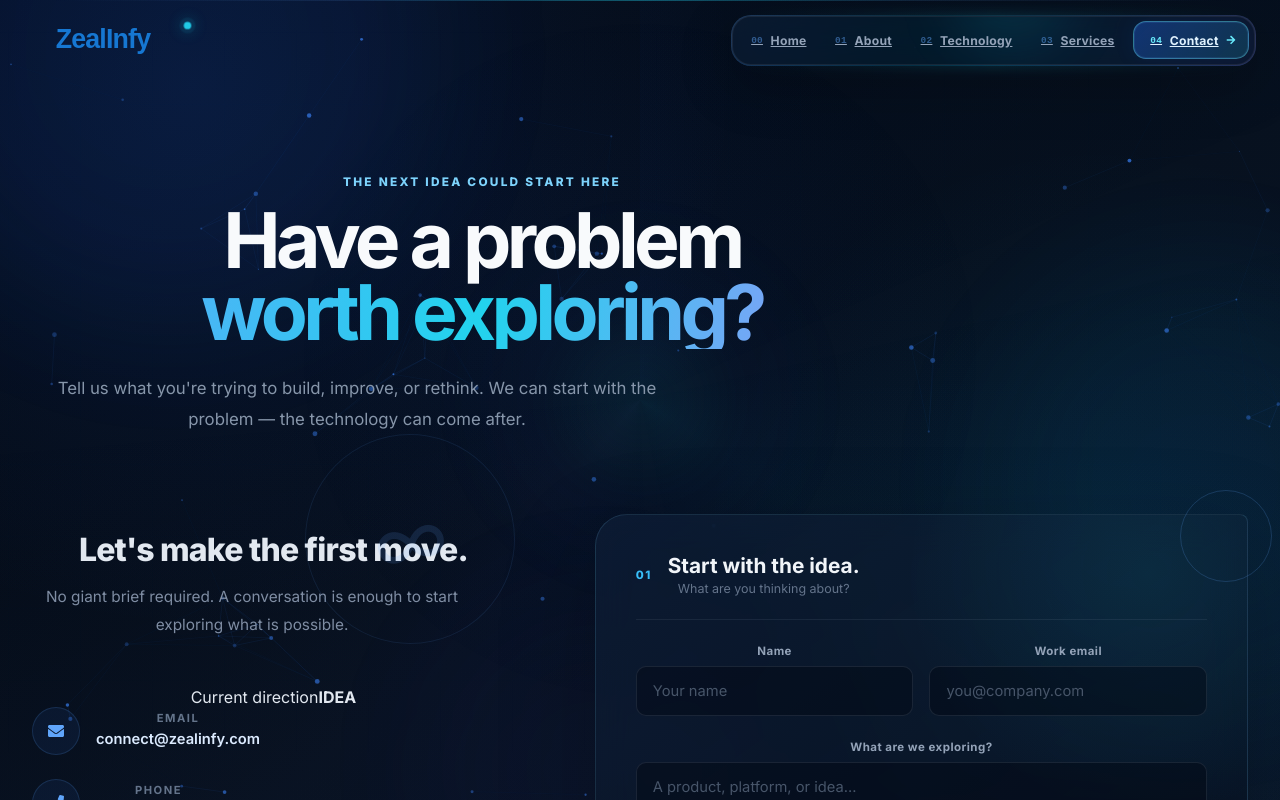
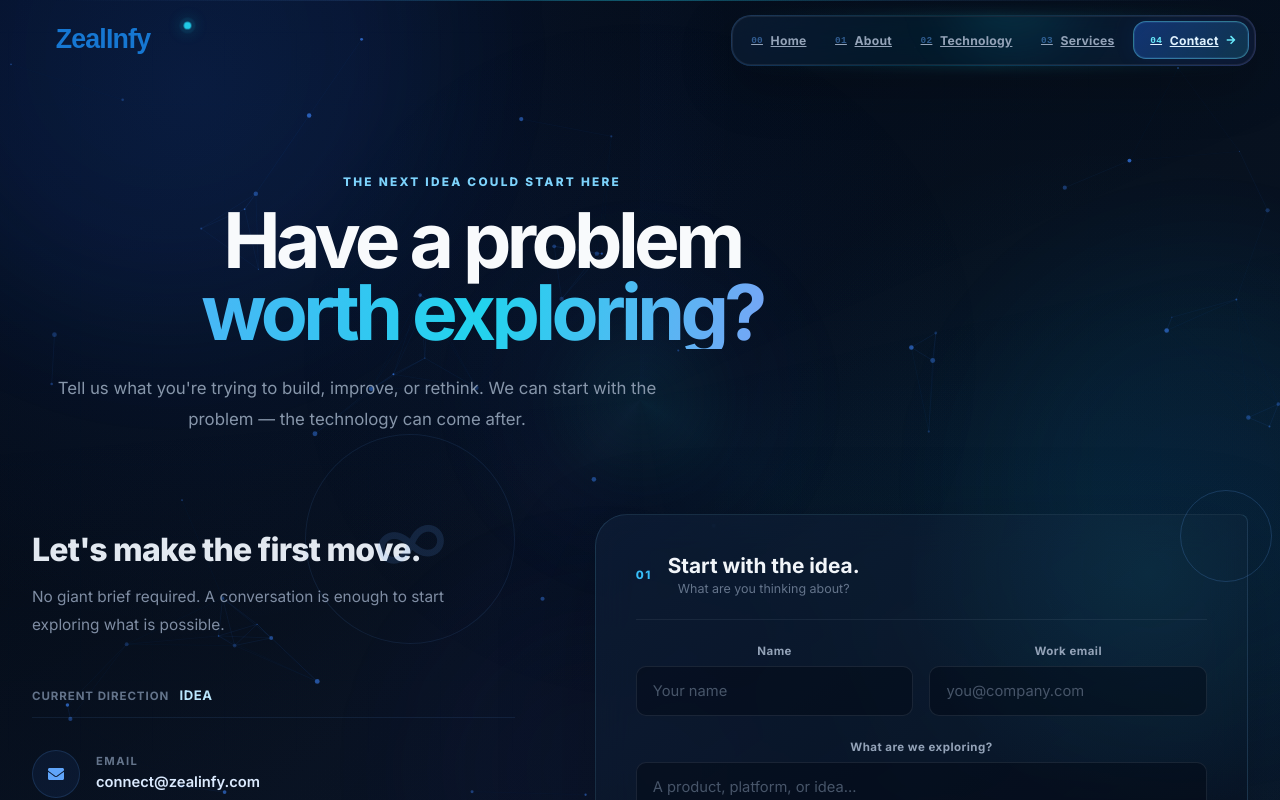
Before and after one commit to rajeshreddyrrr/ZealInfy-Website, a React (Create React App) app: page /contact in a window 1280 px wide. Shown: the top 800 px of the page. Built offline with nearby package versions, Linux system fonts and the light colour scheme.

Commit message:
fix: align contact information and active direction

```diff
--- a/src/components/Contact.css
+++ b/src/components/Contact.css
@@ -51,6 +51,7 @@
 .contact-info-container {
   position: relative;
   padding-top: 1rem;
+  text-align: left;
 }
 
 .contact-orbit {
@@ -70,6 +71,7 @@
 }
 
 .contact-info-title {
+  text-align: left;
   font-size: 2rem;
   color: #e2e8f0;
   margin-bottom: 0.9rem;
@@ -78,11 +80,35 @@
 }
 
 .contact-info-description {
+  text-align: left;
   max-width: 440px;
   font-size: 0.96rem;
   color: #7f8da3;
   margin-bottom: 3rem;
   line-height: 1.8;
+}
+
+.contact-active-context {
+  display: flex;
+  align-items: baseline;
+  gap: 0.65rem;
+  margin-bottom: 2rem;
+  padding-bottom: 0.9rem;
+  border-bottom: 1px solid rgba(96, 165, 250, 0.1);
+}
+
+.contact-active-context span {
+  color: #64748b;
+  font-size: 0.72rem;
+  font-weight: 700;
+  letter-spacing: 0.08em;
+  text-transform: uppercase;
+}
+
+.contact-active-context strong {
+  color: #bae6fd;
+  font-size: 0.82rem;
+  letter-spacing: 0.04em;
 }
 
 .contact-info-list {
@@ -94,6 +120,7 @@
 
 .contact-info-item {
   display: flex;
+  text-align: left;
   align-items: center;
   gap: 1rem;
 }
```
